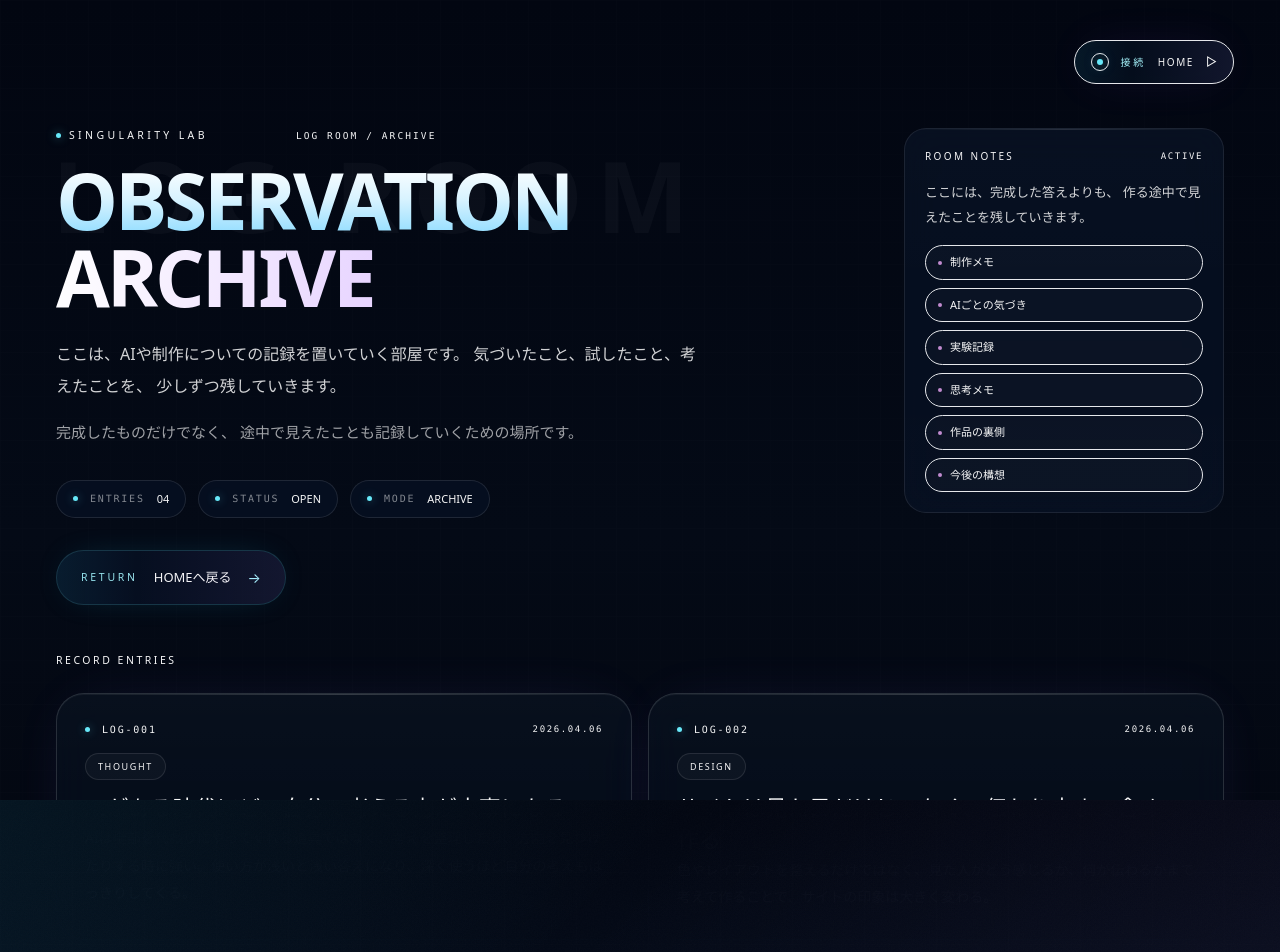
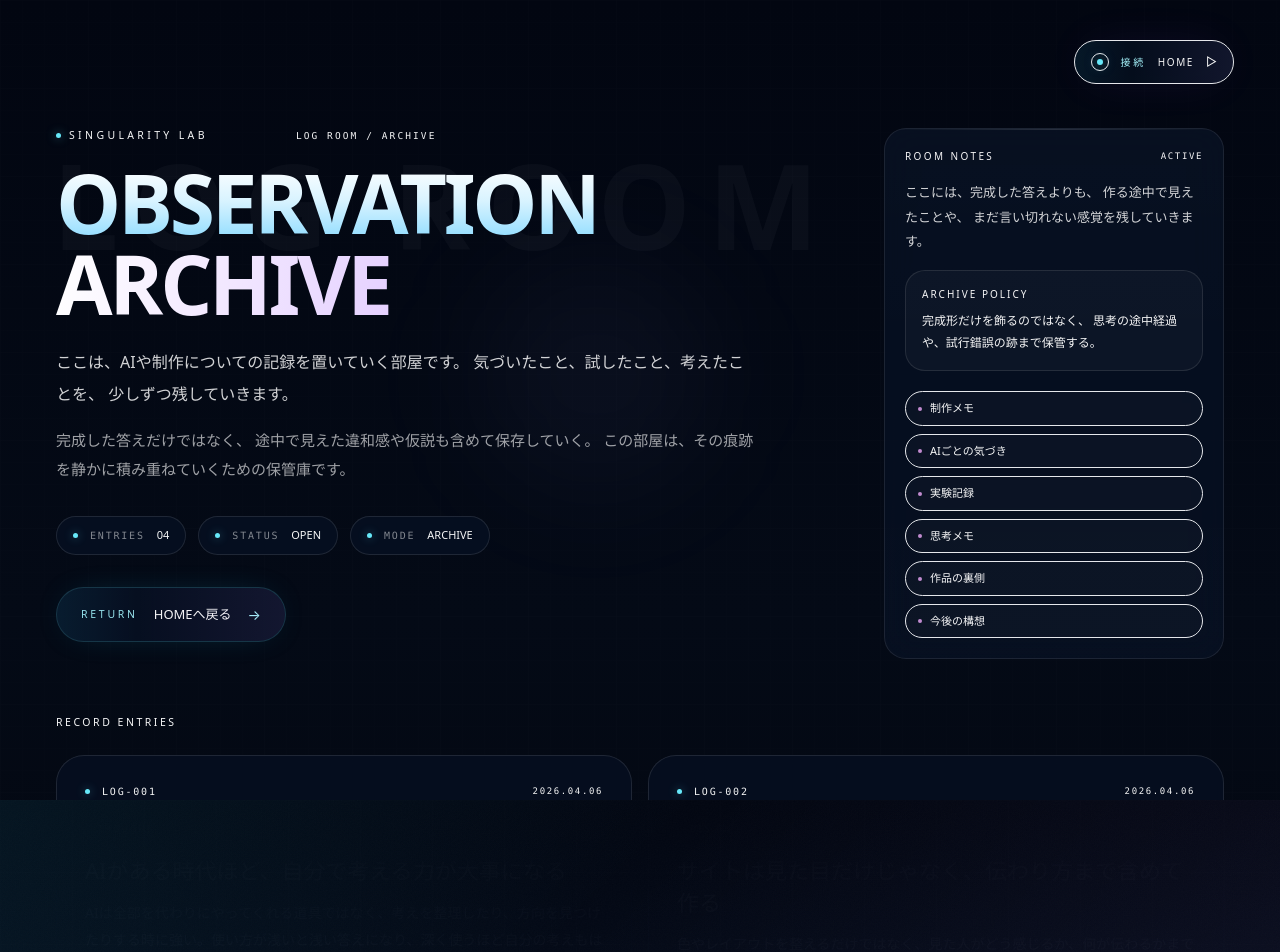
Before and after one commit to gushiyuu123-glitch/singularity-lab, a React (Vite) app: page /log-room in a window 1280 px wide. Shown: the top 952 px of the page. Built offline with nearby package versions, Linux system fonts and the light colour scheme.

Commit message:
test: auto deploy check

```diff
--- a/src/components/lab/AIRoomTemplate.jsx
+++ b/src/components/lab/AIRoomTemplate.jsx
@@ -16,6 +16,10 @@ export default function AIRoomTemplate({ room }) {
 
   const shortTitle = useMemo(() => {
     return room.title.split("—")[0].trim().toUpperCase();
+  }, [room.title]);
+
+  const subTitle = useMemo(() => {
+    return room.title.split("—")[1]?.trim() || "";
   }, [room.title]);
 
   useEffect(() => {
@@ -270,7 +274,7 @@ export default function AIRoomTemplate({ room }) {
                   {room.badge}
                 </span>
                 <span className="h-px w-16 bg-gradient-to-r from-white/24 to-transparent" />
-                <span className="sg-meta">{room.version}</span>
+                <span className="sg-meta">{room.version || "CURRENT PROFILE"}</span>
               </div>
 
               <div className="relative max-w-[720px]">
@@ -286,7 +290,7 @@ export default function AIRoomTemplate({ room }) {
                     {room.title.split("—")[0].trim()}
                   </span>
                   <span className="sg-hero-title-spectrum mt-3 block text-[18px] font-medium tracking-[0.18em] md:text-[23px] xl:text-[27px]">
-                    {room.title.split("—")[1]?.trim() || ""}
+                    {subTitle}
                   </span>
                 </h1>
 
@@ -404,9 +408,7 @@ export default function AIRoomTemplate({ room }) {
                 <div className="sg-hud p-4">
                   <div className="mb-3 flex items-center justify-between">
                     <span className="sg-label-soft">CORE STATUS</span>
-                    <span className={`sg-meta ${room.theme.accentClass}`}>
-                      ONLINE
-                    </span>
+                    <span className={`sg-meta ${room.theme.accentClass}`}>ONLINE</span>
                   </div>
 
                   <div className="space-y-3 font-mono text-[11px] text-text-muted">
@@ -543,6 +545,43 @@ export default function AIRoomTemplate({ room }) {
           </div>
         </section>
       ))}
+
+      {/* =========================
+          IMPORTANT NOTES
+      ========================== */}
+      <section className="fade-sec relative z-[1] pb-24 pt-10 lg:pb-28">
+        <div className="container">
+          <div className="sg-card p-8 lg:p-10">
+            <div className="mb-6 flex items-center justify-between">
+              <p className="sg-label-soft">FINAL NOTES</p>
+              <span className="sg-meta">OPERATION GUIDE</span>
+            </div>
+
+            <h2 className="mb-7 text-[24px] font-medium tracking-[0.12em] text-white md:text-[28px]">
+              06｜重要メモ
+            </h2>
+
+            <div className="space-y-4">
+              {room.importantNotes.map((note, i) => (
+                <div
+                  key={i}
+                  className="rounded-[22px] border border-white/10 bg-white/[0.02] p-5"
+                >
+                  <div className="mb-3 flex items-center gap-3">
+                    <span className={`h-[5px] w-[5px] rounded-full ${room.theme.dotClass}`} />
+                    <span className="font-mono text-[10px] tracking-[0.16em] text-white/34">
+                      NOTE-{String(i + 1).padStart(2, "0")}
+                    </span>
+                  </div>
+                  <p className="text-[14px] leading-[1.9] text-text-secondary">
+                    {note}
+                  </p>
+                </div>
+              ))}
+            </div>
+          </div>
+        </div>
+      </section>
     </div>
   );
 }
--- a/src/pages/LogRoom.jsx
+++ b/src/pages/LogRoom.jsx
@@ -57,6 +57,7 @@ export default function LogRoom() {
 
   return (
     <div className="relative min-h-screen overflow-hidden bg-bg text-text-primary">
+      {/* background */}
       <div className="pointer-events-none absolute inset-0 overflow-hidden">
         <div className="absolute inset-0 bg-[linear-gradient(180deg,#020611_0%,#040a16_42%,#02040b_100%)]" />
 
@@ -83,14 +84,18 @@ export default function LogRoom() {
         />
 
         <div className="absolute left-1/2 top-0 bottom-0 w-px -translate-x-1/2 bg-gradient-to-b from-transparent via-white/12 to-transparent" />
-        <div className="absolute left-[14%] top-[12%] h-[260px] w-[260px] rounded-full bg-cyan-300/8 blur-3xl" />
-        <div className="absolute right-[10%] top-[18%] h-[280px] w-[280px] rounded-full bg-fuchsia-300/8 blur-3xl" />
+
+        <div className="absolute left-[10%] top-[10%] h-[320px] w-[320px] rounded-full bg-cyan-300/8 blur-3xl" />
+        <div className="absolute right-[8%] top-[16%] h-[320px] w-[320px] rounded-full bg-fuchsia-300/8 blur-3xl" />
+        <div className="absolute left-[38%] top-[18%] h-[220px] w-[220px] rounded-full bg-indigo-300/5 blur-3xl" />
+
         <div className="absolute inset-x-0 bottom-0 h-[20%] bg-gradient-to-t from-[#020611] to-transparent" />
       </div>
 
-      <section className="relative z-[1] px-6 pb-12 pt-28 md:px-10 md:pt-32 xl:px-14">
-        <div className="mx-auto max-w-[1320px]">
-          <div className="grid items-start gap-8 xl:grid-cols-[minmax(0,1fr)_320px]">
+      {/* hero */}
+      <section className="relative z-[1] px-6 pb-14 pt-28 md:px-10 md:pt-32 xl:px-14">
+        <div className="mx-auto max-w-[1360px]">
+          <div className="grid items-start gap-8 xl:grid-cols-[minmax(0,1fr)_340px]">
             <div className="min-w-0">
               <div className="mb-5 flex items-center gap-4">
                 <span className="flex items-center gap-2">
@@ -105,12 +110,12 @@ export default function LogRoom() {
                 </span>
               </div>
 
-              <div className="relative max-w-[860px]">
-                <div className="pointer-events-none absolute -left-1 top-[-18px] select-none text-[68px] font-black uppercase leading-none tracking-[0.14em] text-white/[0.03] md:text-[98px]">
+              <div className="relative max-w-[920px]">
+                <div className="pointer-events-none absolute -left-1 top-[-18px] select-none text-[68px] font-black uppercase leading-none tracking-[0.14em] text-white/[0.03] md:text-[98px] xl:text-[118px]">
                   LOG ROOM
                 </div>
 
-                <h1 className="relative text-[42px] font-semibold leading-[0.94] tracking-[-0.04em] text-white md:text-[64px] xl:text-[78px]">
+                <h1 className="relative text-[42px] font-semibold leading-[0.94] tracking-[-0.04em] text-white md:text-[64px] xl:text-[82px]">
                   <span className="block bg-[linear-gradient(180deg,#ffffff_0%,#d8f3ff_48%,#8fdcff_100%)] bg-clip-text text-transparent">
                     OBSERVATION
                   </span>
@@ -119,15 +124,16 @@ export default function LogRoom() {
                   </span>
                 </h1>
 
-                <div className="mt-6 max-w-[640px] space-y-4">
+                <div className="mt-6 max-w-[700px] space-y-4">
                   <p className="text-[15px] leading-[2] text-text-secondary md:text-[16px]">
                     ここは、AIや制作についての記録を置いていく部屋です。
                     気づいたこと、試したこと、考えたことを、
                     少しずつ残していきます。
                   </p>
                   <p className="text-[14px] leading-[1.95] text-text-muted md:text-[15px]">
-                    完成したものだけでなく、
-                    途中で見えたことも記録していくための場所です。
+                    完成した答えだけではなく、
+                    途中で見えた違和感や仮説も含めて保存していく。
+                    この部屋は、その痕跡を静かに積み重ねていくための保管庫です。
                   </p>
                 </div>
 
@@ -170,8 +176,19 @@ export default function LogRoom() {
 
               <p className="mb-4 text-[13px] leading-[1.9] text-text-secondary">
                 ここには、完成した答えよりも、
-                作る途中で見えたことを残していきます。
+                作る途中で見えたことや、
+                まだ言い切れない感覚を残していきます。
               </p>
+
+              <div className="mb-5 rounded-[20px] border border-white/10 bg-white/[0.03] p-4">
+                <p className="text-[10px] tracking-[0.2em] text-cyan-200/72 uppercase">
+                  ARCHIVE POLICY
+                </p>
+                <p className="mt-2 text-[12px] leading-[1.85] text-white/58">
+                  完成形だけを飾るのではなく、
+                  思考の途中経過や、試行錯誤の跡まで保管する。
+                </p>
+              </div>
 
               <div className="space-y-2">
                 {archiveNotes.map((note) => (
@@ -189,8 +206,9 @@ export default function LogRoom() {
         </div>
       </section>
 
+      {/* records */}
       <section className="relative z-[1] px-6 pb-24 md:px-10 xl:px-14">
-        <div className="mx-auto max-w-[1320px]">
+        <div className="mx-auto max-w-[1360px]">
           <div className="mb-6 flex items-center gap-3">
             <p className="text-[10.5px] tracking-[0.24em] text-white/62 uppercase">
               RECORD ENTRIES
@@ -200,7 +218,13 @@ export default function LogRoom() {
 
           <div className="grid gap-4 lg:grid-cols-2">
             {logEntries.map((entry) => (
-              <article key={entry.id} className="sg-card p-6 md:p-7">
+              <article
+                key={entry.id}
+                className="group relative overflow-hidden rounded-[28px] border border-white/10 bg-[rgba(8,18,38,0.58)] p-6 backdrop-blur-[14px] transition-all duration-300 hover:border-white/16 hover:bg-[rgba(10,22,42,0.74)] hover:shadow-[0_22px_68px_-34px_rgba(255,255,255,0.18)] md:p-7"
+              >
+                <div className="pointer-events-none absolute inset-y-0 left-0 w-[120px] bg-gradient-to-r from-cyan-300/8 to-transparent blur-2xl opacity-70 transition-opacity duration-300 group-hover:opacity-100" />
+                <div className="pointer-events-none absolute inset-x-0 top-0 h-px bg-gradient-to-r from-transparent via-white/16 to-transparent" />
+
                 <div className="mb-4 flex items-center justify-between gap-4">
                   <div className="flex items-center gap-3">
                     <span className="h-[5px] w-[5px] rounded-full bg-cyan-300 shadow-[0_0_10px_rgba(103,232,249,0.46)]" />
@@ -219,13 +243,22 @@ export default function LogRoom() {
                   </span>
                 </div>
 
-                <h2 className="mwb-3 text-[20px] font-light leading-[1.45] text-white/94 md:text-[22px]">
+                <h2 className="mb-3 text-[20px] font-light leading-[1.45] text-white/94 md:text-[22px]">
                   {entry.title}
                 </h2>
 
                 <p className="text-[14px] leading-[1.95] text-text-secondary">
                   {entry.summary}
                 </p>
+
+                <div className="mt-5 flex items-center justify-between border-t border-white/8 pt-4">
+                  <span className="text-[10px] tracking-[0.18em] text-white/28 uppercase">
+                    Archive Entry
+                  </span>
+                  <span className="text-[13px] text-white/18 transition-all duration-300 group-hover:translate-x-[3px] group-hover:text-white/46">
+                    →
+                  </span>
+                </div>
               </article>
             ))}
           </div>
```
